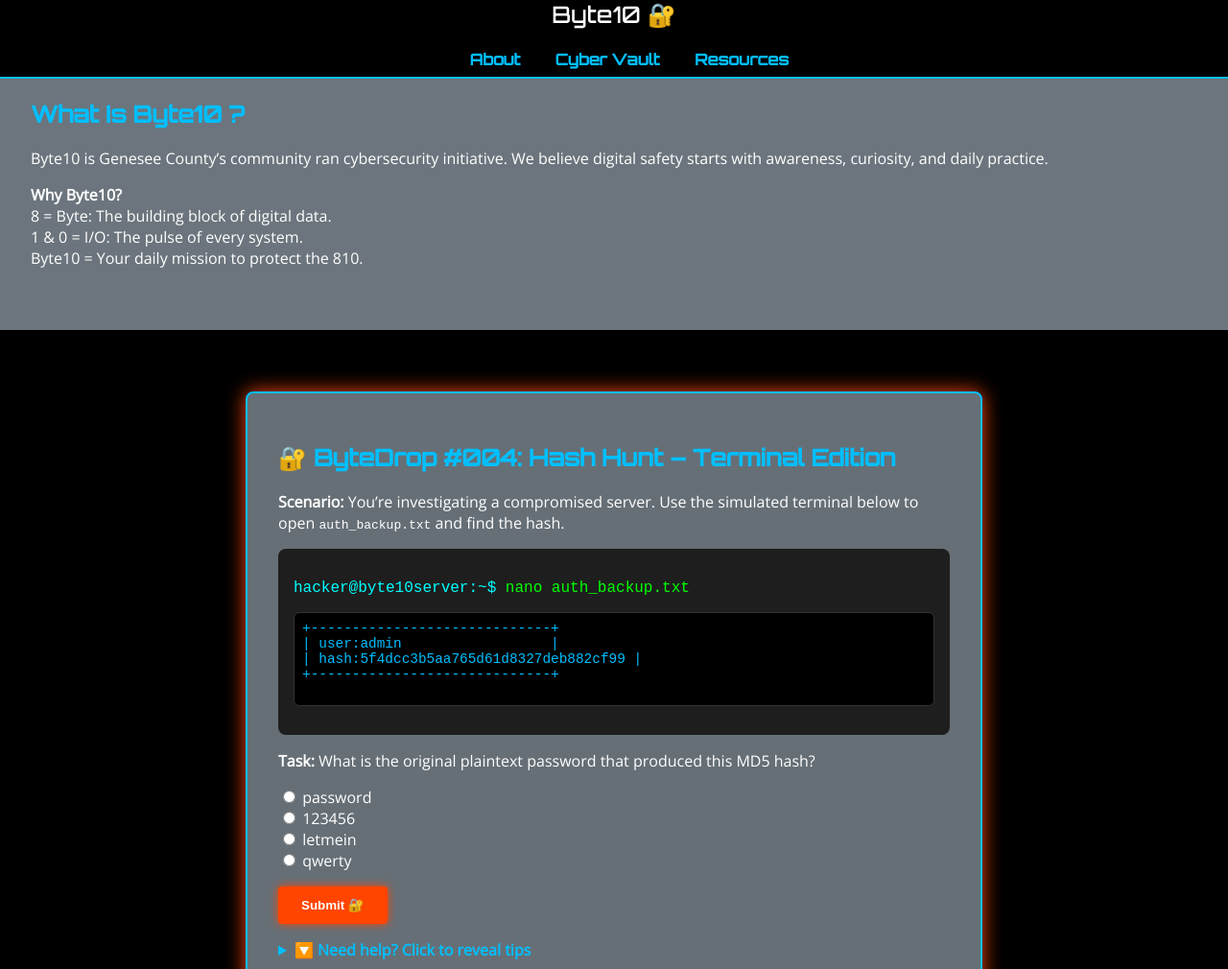
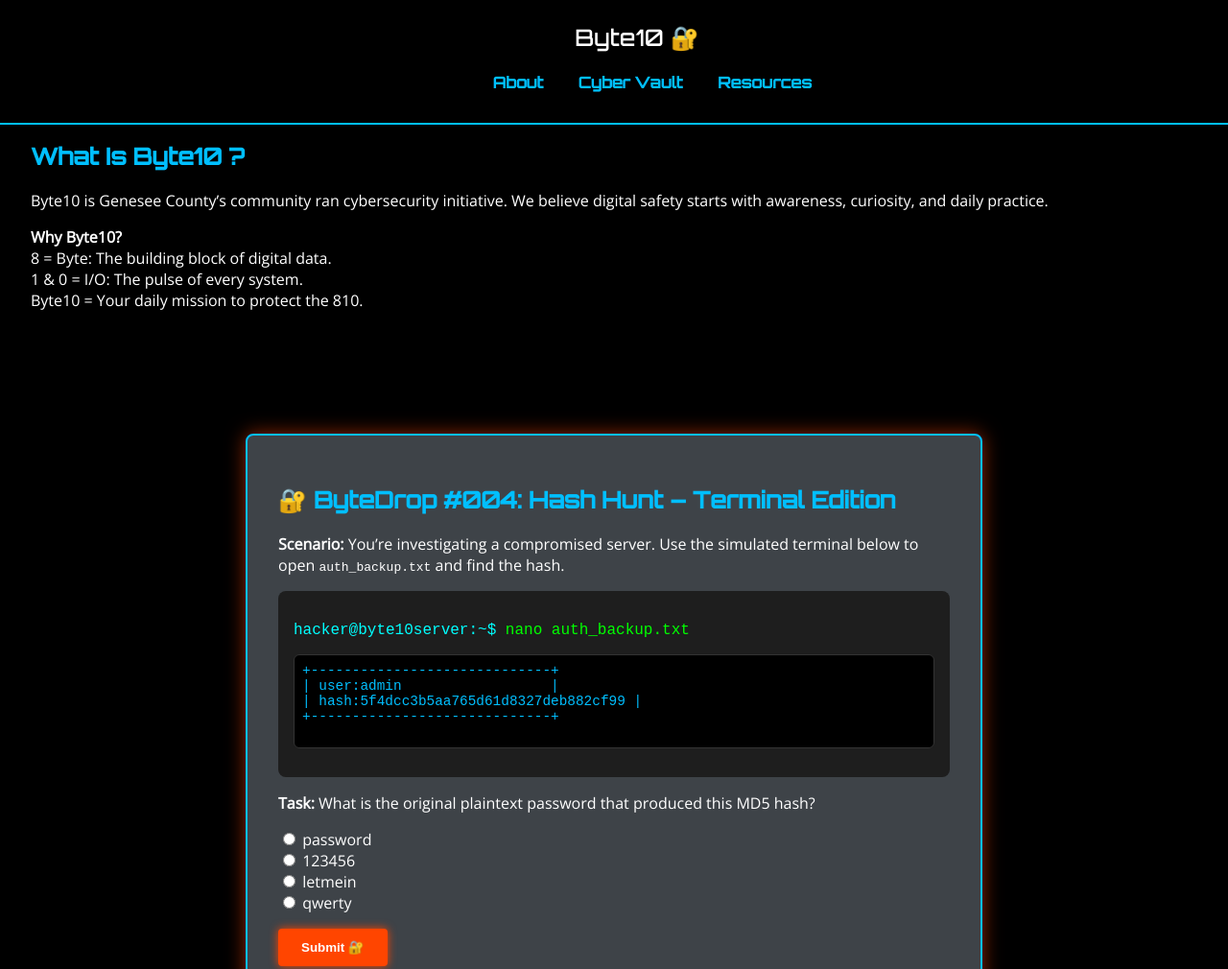
Before and after one commit to clarencescott/Byte10, a plain HTML site: page index.html in a window 1280 px wide. Shown: the top 1010 px of the page at 96% size. Drawn offline with nearby package versions, Linux system fonts and the light colour scheme; files whose address does not match are found by name.

Commit message:
Update index.css
Challenge 4 css included

```diff
--- a/src/assets/index.css
+++ b/src/assets/index.css
@@ -1,4 +1,4 @@
-/* Fonts and Base Styles */
+/* Base Styles & Fonts */
 body {
   margin: 0;
   font-family: 'Open Sans', sans-serif;
@@ -18,23 +18,24 @@ nav a:hover,
 .popup-content button:hover,
 .challenge-box button:hover,
 button:hover {
-  color: #FF4500;
+  color: #fcfcfc;
   background-color: #e03e00;
 }
 
 /* Header & Navigation */
 header {
   position: fixed;
+  padding: 1.5em;
   top: 0;
   width: 100%;
+  background-color: #000;
+  border-bottom: 2px solid #00BFFF;
+  z-index: 1000;
+  text-align: center;
   display: flex;
   flex-direction: column;
   align-items: center;
   justify-content: center;
-  background-color: #000;
-  border-bottom: 2px solid #00BFFF;
-  z-index: 1000;
-  text-align: center;
 }
 
 nav {
@@ -54,13 +55,13 @@ nav a {
   font-size: 1.5rem;
 }
 
-/* Typography */
+/* 🖋 Typography */
 h2 {
   font-family: 'Orbitron', sans-serif;
   color: #00BFFF;
 }
 
-/* Hero Section */
+/* 🎯 Hero Section */
 .hero {
   background: url('binary-rain.gif') center center / cover no-repeat;
   padding: 4rem 2rem;
@@ -69,15 +70,15 @@ h2 {
   align-items: center;
 }
 
-/* Challenge Box */
+/* 🧪 Challenge Box */
 .challenge-box {
-  background-color: rgba(108, 117, 125, 0.95);
+  background-color: rgba(108, 117, 125, 0.575);
   border: 2px solid #00BFFF;
   padding: 2rem;
   max-width: 700px;
   margin: auto;
   border-radius: 8px;
-  box-shadow: 0 0 20px #FF4500;
+  box-shadow: 0 0 20px #912700;
 }
 
 .challenge-box textarea {
@@ -103,7 +104,7 @@ h2 {
   box-shadow: 0 0 10px #FF4500;
 }
 
-/* Hint & Tips */
+/* 💡 Hints & Tips */
 .hint {
   margin-top: 1rem;
   font-style: italic;
@@ -133,6 +134,7 @@ h2 {
   color: #fff;
 }
 
+/* Suspicious Link */
 .bad-link {
   color: #004cff;
   font-weight: bold;
@@ -142,7 +144,7 @@ h2 {
   margin-top: 1rem;
 }
 
-/* Popup */
+/* Popup Modal */
 .popup-box {
   display: none;
   position: fixed;
@@ -181,20 +183,23 @@ h2 {
   border-radius: 4px;
 }
 
-/* Sections */
+/* 📚 Sections */
 section {
   padding: 3rem 2rem;
 }
 
-#about,
+#about{
+  margin-top: 5rem;
+}
+
 #vault,
 #resources {
-  background-color: #6C757D;
-  margin-top: 2rem;
+  background-color: #6c757d65;
+  margin-top: 5rem;
   border-top: 4px solid #00BFFF;
 }
 
-/* Lists */
+/* 📋 Lists */
 ul {
   list-style-type: none;
   padding-left: 0;
@@ -213,7 +218,7 @@ footer {
   color: #6C757D;
 }
 
-/* Scenario & Terminal */
+/* 💻 Terminal Simulation */
 .scenario {
   background-color: #111;
   color: #00BFFF;
@@ -241,9 +246,12 @@ input[type="text"] {
   color: #00FF00;
   font-family: 'Courier New', monospace;
   margin-bottom: 0.5rem;
+  padding: 0.5rem;
+  border: none;
+  border-radius: 4px;
 }
 
-/* Buttons */
+/* 🧨 Buttons */
 button {
   background-color: #FF4500;
   color: white;
@@ -254,7 +262,7 @@ button {
   border-radius: 4px;
 }
 
-/* Console Output */
+/* 🖥️ Console Output */
 .console-output {
   background-color: #000;
   color: #00FF00;
@@ -265,6 +273,7 @@ button {
   margin-top: 1rem;
 }
 
+/* 📄 Code Blocks */
 pre {
   background-color: #1a1a1a;
   padding: 1rem;
```
